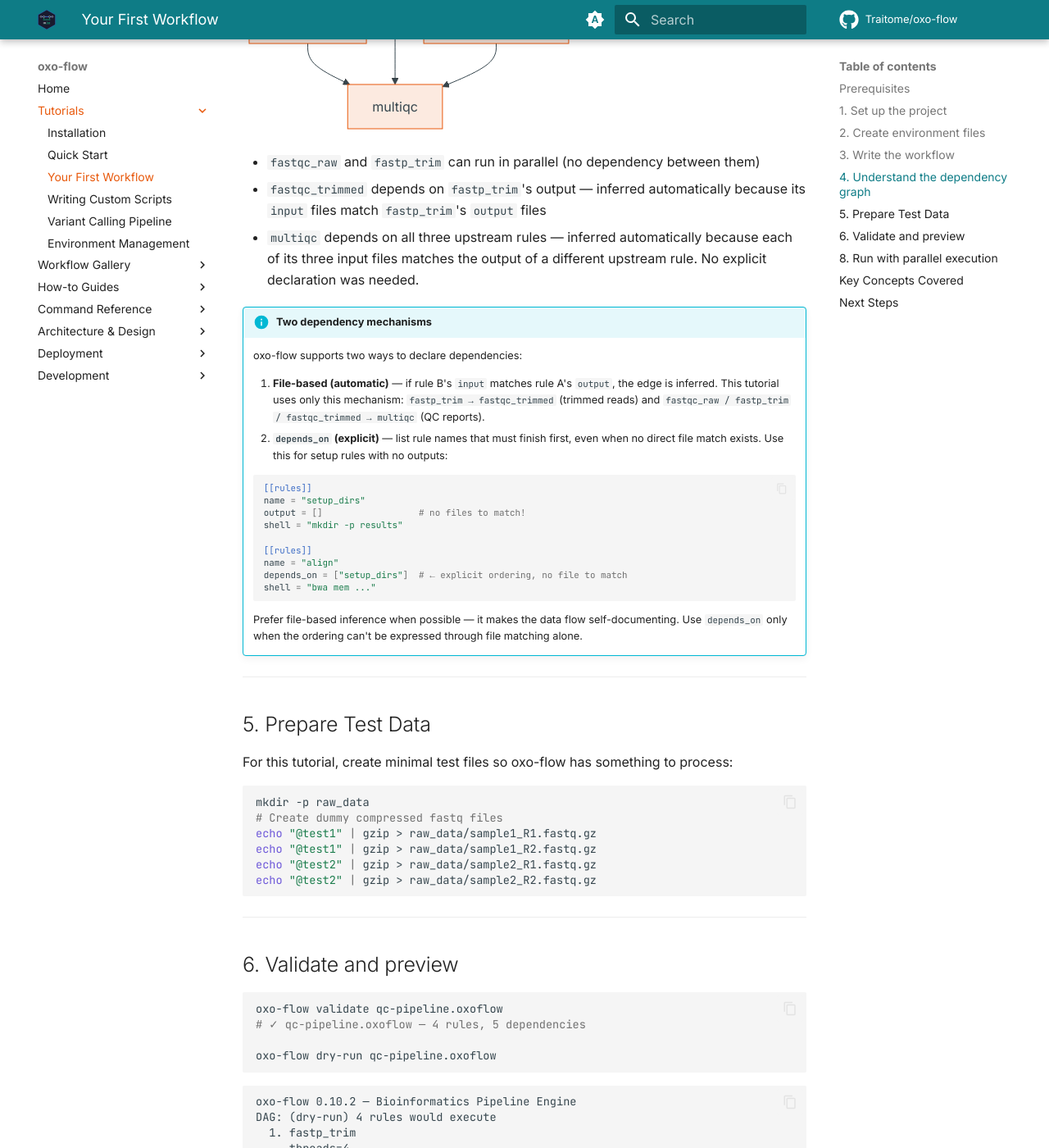
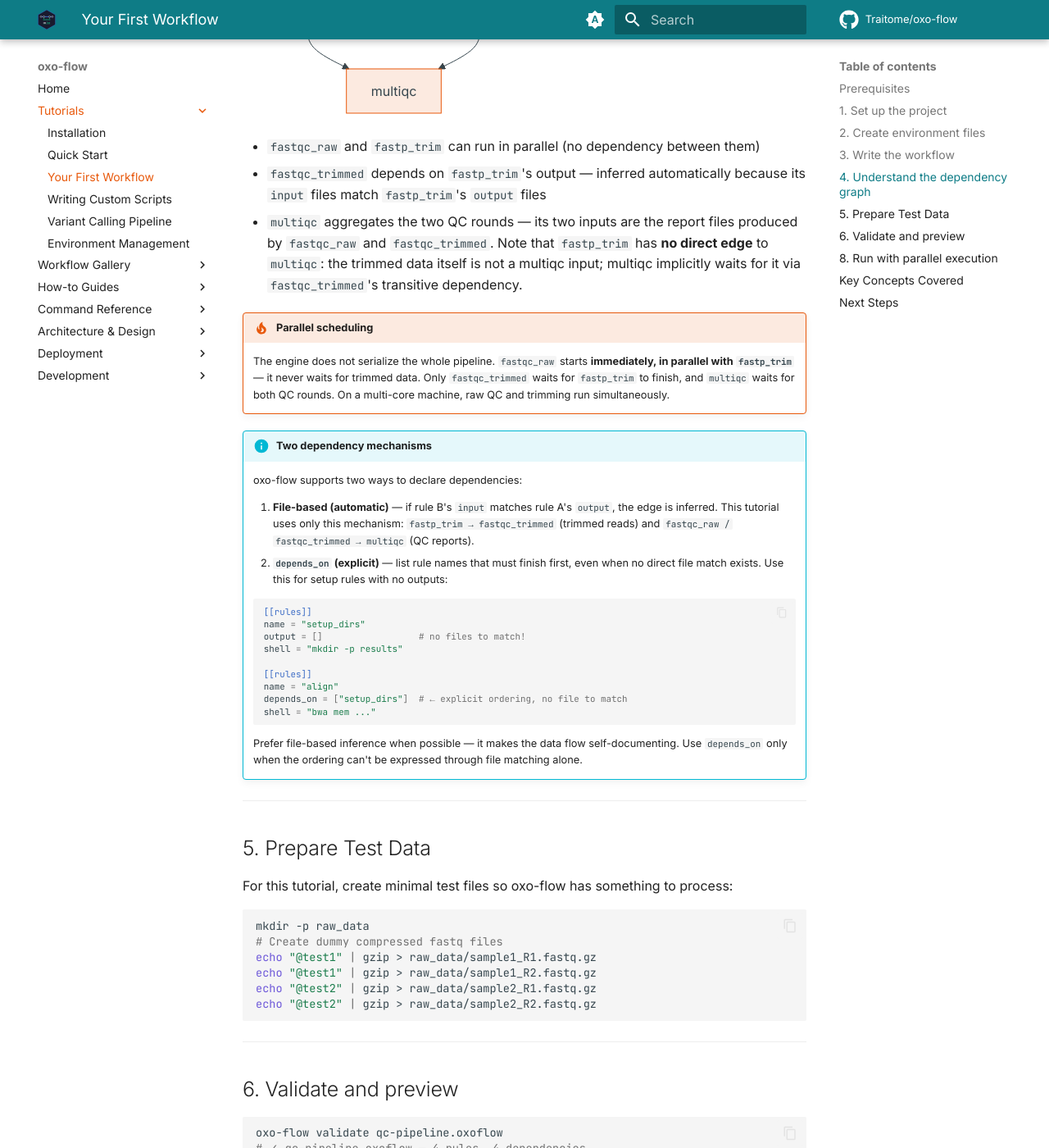
Before and after one commit to Traitome/oxo-flow, an MkDocs documentation site: the page built from docs/guide/src/tutorials/first-workflow.md, in a window 1280 px wide and 1400 px high, scrolled down 3453 px. Shown: the whole window at 82% size. Built offline with MkDocs 1.6.1 and Material for MkDocs 9.7.7, drawn with Linux system fonts in a browser that asks for light colours; comment, search, counter and statistics services are not loaded; some of the changed text lies outside the part shown.

Commit message:
docs: multiqc aggregates only the two QC rounds; clarify parallel scheduling
Remove trimmed FASTQ from multiqc inputs — multiqc aggregates QC
reports only (raw + trimmed rounds), not intermediate data files.
Removes the fastp_trim -> multiqc edge; dependency count 5 -> 4.

Add explicit explanation answering a common scheduling question:
fastqc_raw starts immediately in parallel with fastp_trim and never
waits for trimmed data; only fastqc_trimmed waits for fastp_trim,
and multiqc waits for both QC rounds transitively.

Co-Authored-By: Claude <noreply@anthropic.com>

````diff
--- a/docs/guide/src/tutorials/first-workflow.md
+++ b/docs/guide/src/tutorials/first-workflow.md
@@ -152,18 +151,20 @@ The workflow forms this DAG:
 graph TD
     A[fastqc_raw] --> D[multiqc]
     B[fastp_trim] --> C[fastqc_trimmed]
-    B --> D
     C --> D
 ```
 
 - `fastqc_raw` and `fastp_trim` can run in parallel (no dependency between them)
 - `fastqc_trimmed` depends on `fastp_trim`'s output — inferred automatically because its `input` files match `fastp_trim`'s `output` files
-- `multiqc` depends on all three upstream rules — inferred automatically because each of its three input files matches the output of a different upstream rule. No explicit declaration was needed.
+- `multiqc` aggregates the two QC rounds — its two inputs are the report files produced by `fastqc_raw` and `fastqc_trimmed`. Note that `fastp_trim` has **no direct edge** to `multiqc`: the trimmed data itself is not a multiqc input; multiqc implicitly waits for it via `fastqc_trimmed`'s transitive dependency.
+
+!!! tip "Parallel scheduling"
+    The engine does not serialize the whole pipeline. `fastqc_raw` starts **immediately, in parallel with `fastp_trim`** — it never waits for trimmed data. Only `fastqc_trimmed` waits for `fastp_trim` to finish, and `multiqc` waits for both QC rounds. On a multi-core machine, raw QC and trimming run simultaneously.
 
 !!! info "Two dependency mechanisms"
     oxo-flow supports two ways to declare dependencies:
 
-    1. **File-based (automatic)** — if rule B's `input` matches rule A's `output`, the edge is inferred. This tutorial uses only this mechanism: `fastp_trim → fastqc_trimmed` (trimmed reads) and `fastqc_raw / fastp_trim / fastqc_trimmed → multiqc` (QC reports).
+    1. **File-based (automatic)** — if rule B's `input` matches rule A's `output`, the edge is inferred. This tutorial uses only this mechanism: `fastp_trim → fastqc_trimmed` (trimmed reads) and `fastqc_raw / fastqc_trimmed → multiqc` (QC reports).
     2. **`depends_on` (explicit)** — list rule names that must finish first, even when no direct file match exists. Use this for setup rules with no outputs:
 
     ```toml
@@ -201,7 +202,7 @@ echo "@test2" | gzip > raw_data/sample2_R2.fastq.gz
 
 ```bash
 oxo-flow validate qc-pipeline.oxoflow
-# ✓ qc-pipeline.oxoflow — 4 rules, 5 dependencies
+# ✓ qc-pipeline.oxoflow — 4 rules, 4 dependencies
 
 oxo-flow dry-run qc-pipeline.oxoflow
 ```
````
Also changed, not shown: other parts of docs/guide/src/tutorials/first-workflow.md (+1 -2 lines).
